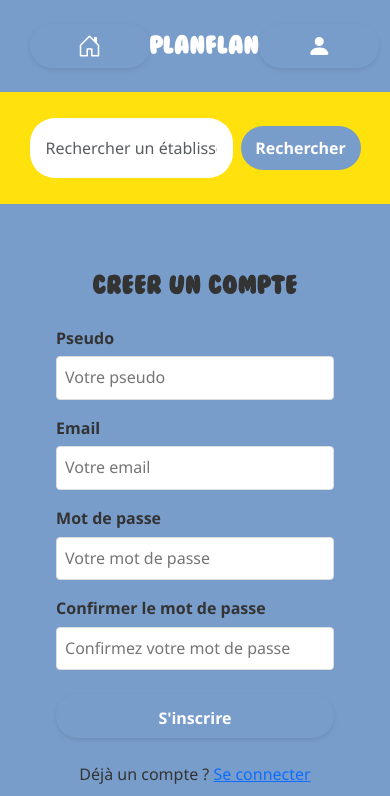
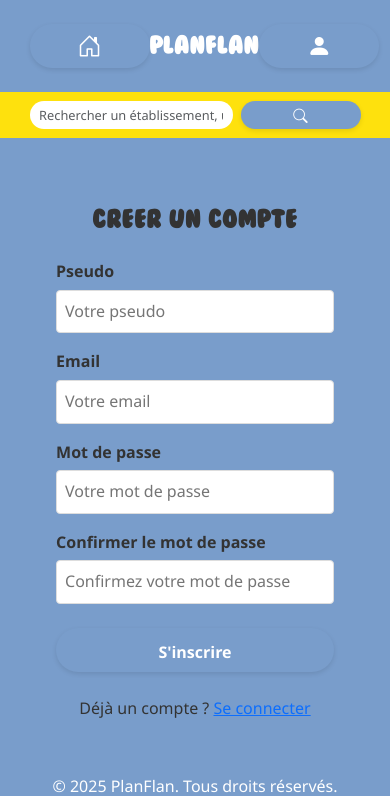
Before and after one commit to WilliamTourte/planflan2, a Flask app: page /register in a window 390 px wide. Shown: the top 796 px of the page. Run offline with Flask 3, Linux system fonts and the light colour scheme.

Commit message:
Améliorations esthétiques

```diff
--- a/app/static/css/style.css
+++ b/app/static/css/style.css
@@ -49,29 +49,50 @@ header h1 {
     color: #fee10d;
     transform: scale(1.1);
 }
+/* Barre de recherche ultra-compacte */
 .search-bar {
     background-color: #fee10d;
-    padding: 1rem 0;
+    padding: 0.1rem 0; /* Padding vertical minimal */
+    margin-bottom: 0; /* Supprime l'espace en dessous */
+}
+.search-bar .container {
+    padding-top: 0;
+    padding-bottom: 0;
+}
+.search-bar form.d-flex {
+    align-items: center;
+    margin: 0;
+    padding: 0;
 }
 .search-bar .form-control {
     border-radius: 25px;
     border: none;
-    padding: 0.75rem 1.5rem;
-    font-size: 1.1rem;
+    padding: 0.3rem 1rem;
+    font-size: 1rem;
     box-shadow: none;
-    width: 100%;
+    height: 34px; /* Hauteur réduite */
+    width: calc(100% - 45px);
+    margin: 0;
+    margin-right: 0.3rem;
+    line-height: 1.2;
 }
-.search-bar .btn-primary {
+.btn-search-icon {
+    width: 38px;
+    height: 34px;
+    padding: 0;
+    margin: 0;
     border-radius: 25px;
-    padding: 0.75rem 2rem;
     background-color: #799dcb;
     border: none;
-    font-weight: bold;
-    box-shadow: none;
-    white-space: nowrap;
+    display: flex;
+    align-items: center;
+    justify-content: center;
+    font-size: 1.1rem;
 }
-.search-bar .btn-primary:hover {
-    background-color: #6a8bc0;
+.btn-search-icon i {
+    margin: 0;
+    position: relative;
+    top: 1px;
 }
 .container {
     width: 90%;
@@ -437,9 +458,18 @@ h1, h2, h3, h4, h5, h6 {
     header h1 {
         font-size: 1.5rem;
     }
-    .search-bar .form-control,
-    .search-bar .btn-primary {
-        padding: 0.5rem 1rem;
+    .search-bar {
+        padding: 0.05rem 0;
+    }
+    .search-bar .form-control {
+        height: 30px;
+        padding: 0.2rem 0.8rem;
+        font-size: 0.9rem;
+        width: calc(100% - 40px);
+    }
+    .btn-search-icon {
+        width: 34px;
+        height: 30px;
         font-size: 1rem;
     }
 }
@@ -447,4 +477,15 @@ h1, h2, h3, h4, h5, h6 {
     .container {
         padding: 10px;
     }
+    .search-bar .form-control {
+        height: 28px;
+        padding: 0.15rem 0.6rem;
+        font-size: 0.8rem;
+        width: calc(100% - 36px);
+    }
+    .btn-search-icon {
+        width: 30px;
+        height: 28px;
+        font-size: 0.9rem;
+    }
 }
--- a/app/templates/base.html
+++ b/app/templates/base.html
@@ -42,12 +42,15 @@
 <!-- Barre de recherche centrale -->
 <nav class="search-bar">
     <div class="container">
-            <form action="{{ url_for('main.rechercher') }}" method="GET" class="d-flex">
+        <form action="{{ url_for('main.rechercher') }}" method="GET" class="d-flex align-items-center">
             <input type="text" name="nom" placeholder="Rechercher un établissement, une ville..." class="form-control me-2">
-                <button type="submit" class="btn btn-primary">Rechercher</button>
+            <button type="submit" class="btn btn-primary btn-search-icon">
+                <i class="bi bi-search"></i>
+            </button>
         </form>
     </div>
 </nav>
+
 
     <main class="container">
         {% with messages = get_flashed_messages(with_categories=true) %}
```
Also changed, not shown: app/templates/evaluer_flan.html (deleted, +0 -41 lines). Lines whose indentation alone changed are shown as unchanged.
